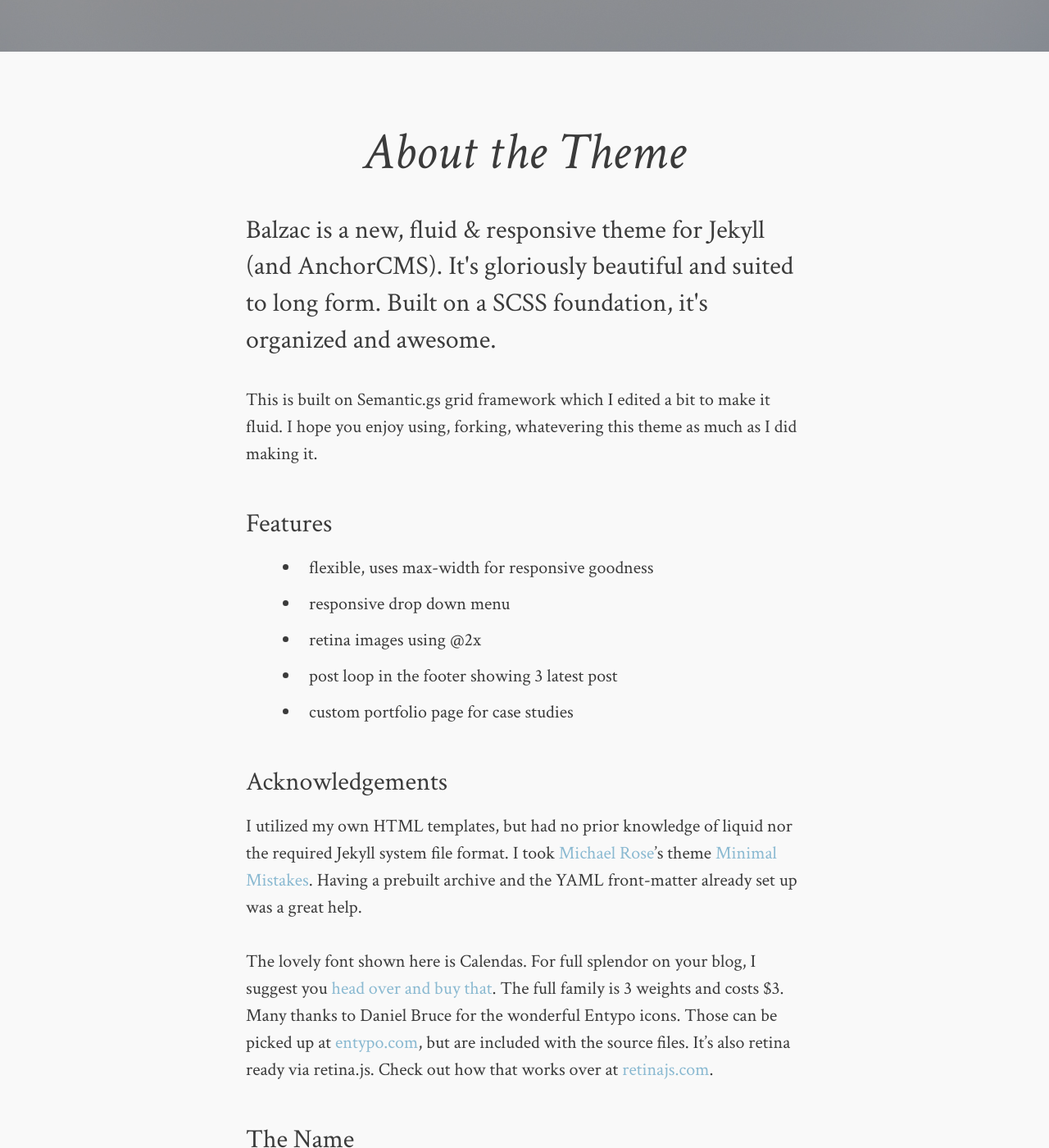
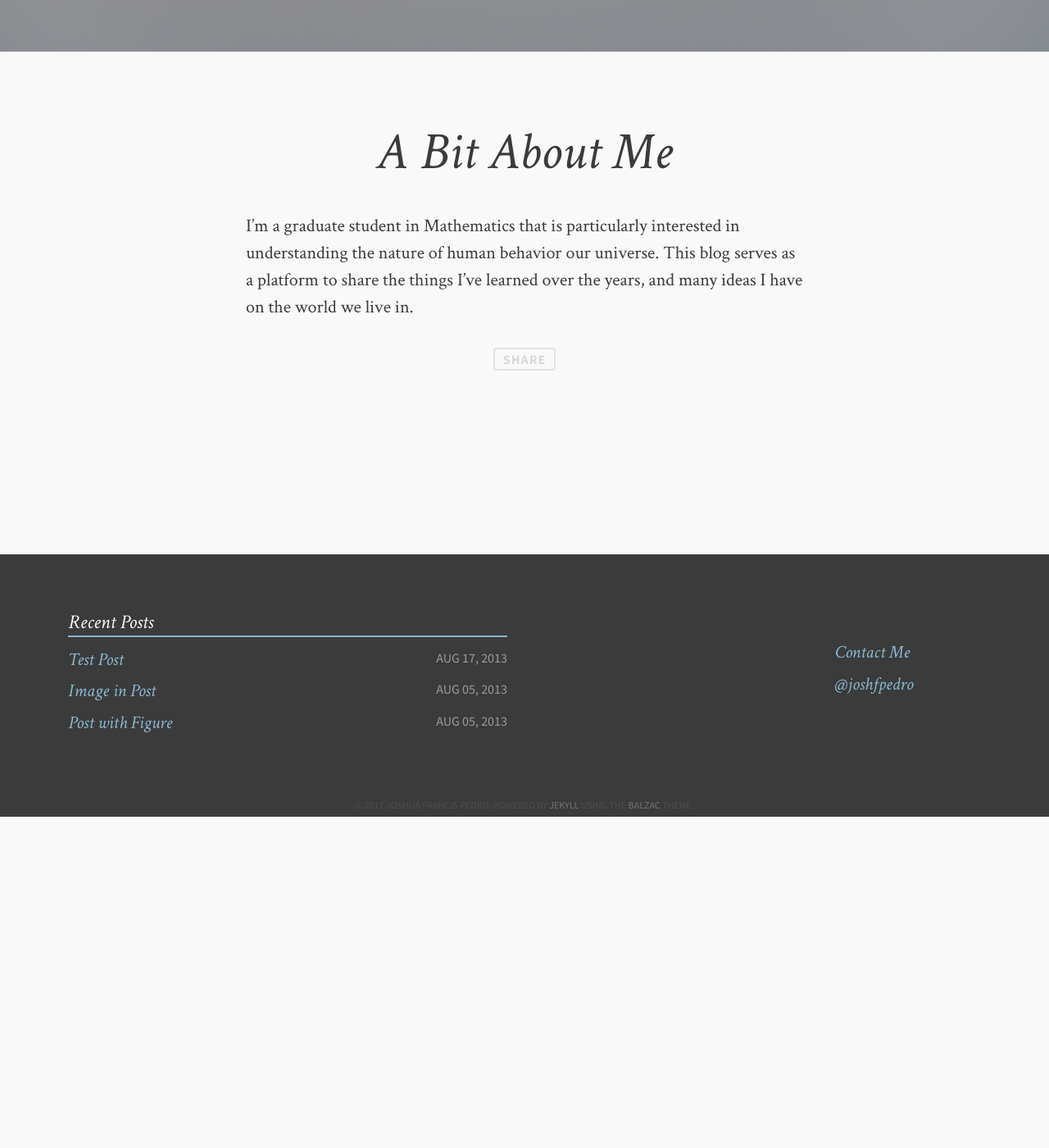
Before and after one commit to ColeTownsend/Balzac-for-Jekyll, a Jekyll site: the page built from about.md, in a window 1280 px wide and 1400 px high, scrolled down 487 px. Shown: the whole window at 82% size. Built offline with Jekyll 4.4.1, drawn with Linux system fonts in a browser that asks for light colours; comment, search, counter and statistics services are not loaded; after the commit the page ends 1483 px from its top, so only the background shows below that; some of the changed text lies outside the part shown.

Commit message:
Added a short bio

```diff
--- a/about.md
+++ b/about.md
@@ -1,26 +1,11 @@
 ---
 layout: post
 permalink: /about/index.html
-title: About the Theme
-description: Balzac is a new, fluid & responsive theme for Jekyll (and AnchorCMS). It's gloriously beautiful and suited to long form. Built on a SCSS foundation, it's organized and awesome.
-tags: [about, Jekyll, theme, responsive]
+title: A Bit About Me
+description:
+tags: [about, me]
 image:
   feature: soft-trees.jpg
 ---
 
-This is built on Semantic.gs grid framework which I edited a bit to make it fluid. I hope you enjoy using, forking, whatevering this theme as much as I did making it.
-
-### Features
-* flexible, uses max-width for responsive goodness
-* responsive drop down menu
-* retina images using @2x
-* post loop in the footer showing 3 latest post
-* custom portfolio page for case studies
-
-### Acknowledgements
-I utilized my own HTML templates, but had no prior knowledge of liquid nor the required Jekyll system file format. I took [Michael Rose](http://twitter.com/mmistakes)'s theme [Minimal Mistakes](http://mmistakes.github.io/minimal-mistakes/). Having a prebuilt archive and the YAML front-matter already set up was a great help.
-
- The lovely font shown here is Calendas. For full splendor on your blog, I suggest you [head over and buy that](http://calendasplus.com/). The full family is 3 weights and costs $3. Many thanks to Daniel Bruce for the wonderful Entypo icons. Those can be picked up at [entypo.com](http://entypo.com), but are included with the source files. It's also <b>retina ready</b> via retina.js. Check out how that works over at [retinajs.com](http://retinajs.com).
-
-### The Name
-Balzac was a famous writer, known for his beautiful prose. I read some Balzac in school, but mostly feel comfort in the name of my favorite coffee shop in Stratford, Ontario.
+I'm a graduate student in Mathematics that is particularly interested in understanding the nature of human behavior our universe. This blog serves as a platform to share the things I've learned over the years, and many ideas I have on the world we live in.
```
